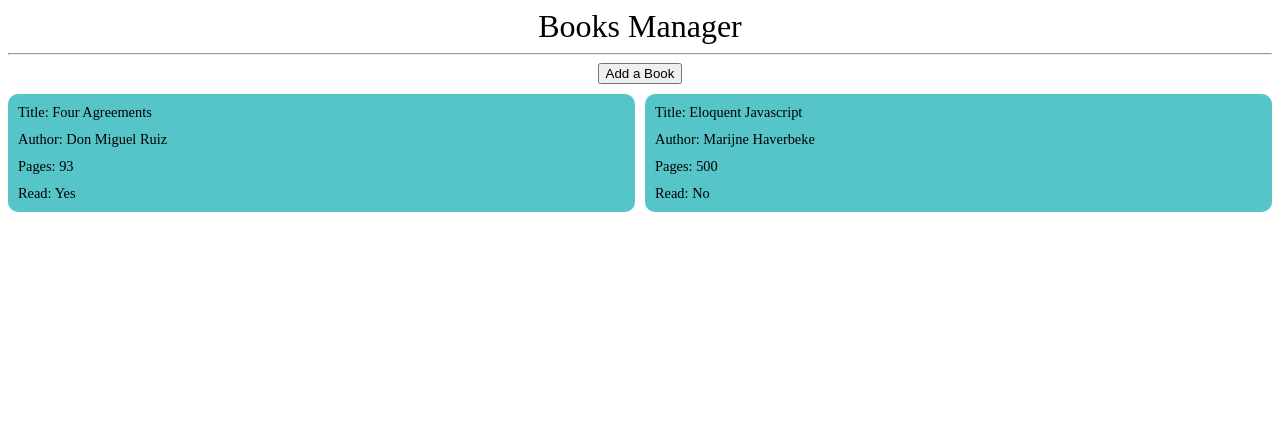
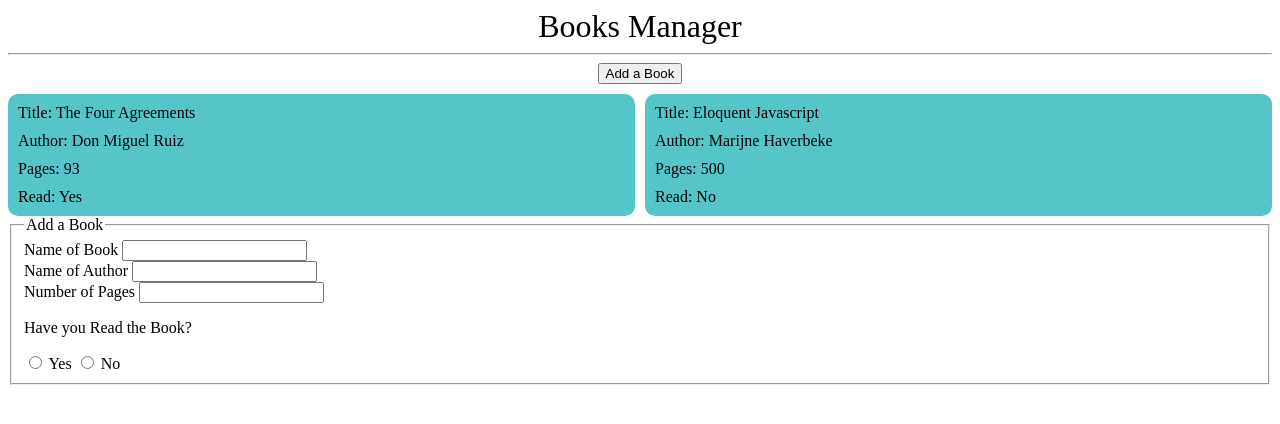
Before and after one commit to Pratyush-M/Library, a plain HTML site: page index.html in a window 1280 px wide. Drawn offline with Linux system fonts and the light colour scheme.

Commit message:
add form to html

```diff
--- a/index.html
+++ b/index.html
@@ -15,8 +15,31 @@
     <hr>
     <button class="addBook">Add a Book</button>
     <div class="container">
+    </div>
 
-    </div>
+    <form action="submit">
+        <fieldset>
+            <legend> Add a Book</legend>
+                <label for="title">Name of Book</label>
+                <input type="text" name="title" id="title" required>
+                <br>
+                <label for="author">Name of Author</label>
+                <input type="text" name ="author" id = "author">
+                <br>
+                <label for="pages">Number of Pages</label>
+                <input type="number" name="pages" id="pages">
+                <br>
+                <p>Have you Read the Book?</p>
+                <input type="radio" name="read" id="Yes" value="Yes">
+                <label for="Yes">Yes</label>
+                <input type="radio" name="read" id="No" value="No">
+                <label for="No">No</label>
+
+        </fieldset>
+
+
+
+    </form>
 
     <script src="script.js"></script>
 </body>
--- a/script.js
+++ b/script.js
@@ -1,6 +1,6 @@
 let myLibrary = [
 
-       { title: 'Four Agreements',
+       { title: 'The Four Agreements',
         author: 'Don Miguel Ruiz',
         pages: 93,
         read: 'Yes', },
--- a/stylesheet.css
+++ b/stylesheet.css
@@ -25,7 +25,6 @@ span {
 }
 
 li {
-    font-size: 0.9em;
     list-style: none;
     text-align: left;
     padding: 5px;
```
